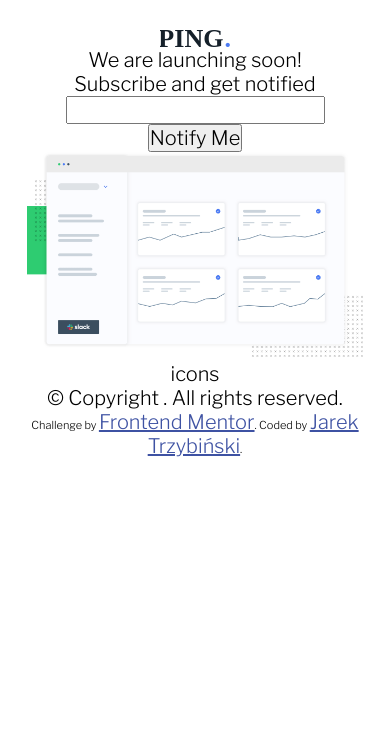
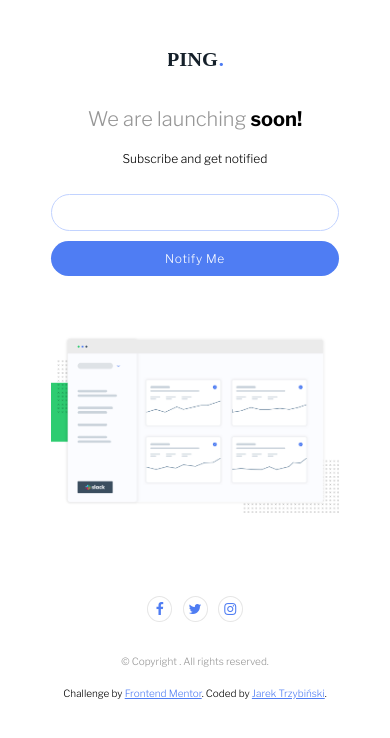
Before and after one commit to Jarek-Trzybinski/front-end-challenge-005-ping-coming-soon-page-master, a website: page index.html in a window 390 px wide. Drawn offline with nearby package versions, Linux system fonts and the light colour scheme.

Commit message:
apply mobile style to page

```diff
--- a/index.html
+++ b/index.html
@@ -1,6 +1,7 @@
 <!DOCTYPE html>
 <html lang="en">
 <head>
+  <link rel="stylesheet" href="https://cdnjs.cloudflare.com/ajax/libs/font-awesome/4.7.0/css/font-awesome.min.css">
   <meta charset="UTF-8">
   <meta name="viewport" content="width=device-width, initial-scale=1.0"> <!-- displays site properly based on user's device -->
 
@@ -9,20 +10,17 @@
 
   <title>Frontend Mentor | Ping coming soon page</title>
 
-  <!-- Feel free to remove these styles or customise in your own stylesheet 👍 -->
-  <style>
-    .attribution { font-size: 11px; text-align: center; }
-    .attribution a { color: hsl(228, 45%, 44%); }
-  </style>
-</head>
+  </head>
 <body>
   <div class="page-wrapper">
     <div class="launching-soon">
       <img class="logo" src="./images/logo.svg" alt="logo">
-      <p>We are launching soon!</p>
+      <h1><span>We are launching</span> soon!</h1>
       <p>Subscribe and get notified</p>
-      <input type="text">
-      <button>Notify Me</button>
+      <div class="notify-container">
+        <input type="text">
+        <button>Notify Me</button>
+      </div>
     </div>
     <div class="page">
       <img class="illustration-dashboard" src="./images/illustration-dashboard.png" alt="illustration dashboard">
@@ -30,8 +28,12 @@
 
 
     <footer>
-      <div>icons</div>
-      <p>&copy; Copyright . All rights reserved.</p>
+      <div class="icons">
+        <i class="fa fa-facebook" aria-hidden="true"></i>
+        <i class="fa fa-twitter" aria-hidden="true"></i>
+        <i class="fa fa-instagram" aria-hidden="true"></i>
+      </div>
+      <p class="copyright">&copy; Copyright . All rights reserved.</p>
       <p class="attribution">
         Challenge by <a href="&copy; Copyright . All rights reserved.https://www.frontendmentor.io?ref=challenge" target="_blank">Frontend Mentor</a>.
         Coded by <a href="#">Jarek Trzybiński</a>.
--- a/sass/styles.sass
+++ b/sass/styles.sass
@@ -1,5 +1,5 @@
 // fonts
-@import url(https://fonts.googleapis.com/css?family=Libre+Franklin:300,400,600,700&display=swap)
+@import url(https://fonts.googleapis.com/css?family=Libre+Franklin:300,600,700&display=swap)
 // Primary colors
 $blue: hsl(223, 87%, 63%)
 
@@ -8,10 +8,14 @@ $pale-blue: hsl(223, 100%, 88%)
 $ligt-red: hsl(354, 100%, 66%)
 
 // Neutral colors
+$light-gray: hsl(0,0, 90%)
 $gray: hsl(0, 0%, 59%)
 $very-dark-blue: hsl(209, 33%, 12%)
 
 // Breakpoints
+
+
+// Mobile first approach
 
 *
     padding: 0
@@ -21,17 +25,73 @@ $very-dark-blue: hsl(209, 33%, 12%)
     font-family: 'Libre Franklin'
     font-weight: 300
 .page-wrapper
-    padding: 7%
+    padding: 13%
     display: block
 .launching-soon
     display: flex
     flex-direction: column
     align-items: center
 img.logo
-    width: 70px
+    width: 55px
+    padding-bottom: 2rem
+.launching-soon h1
+    font-weight: 700
+    margin-bottom: 1rem
+.launching-soon h1 span
+    font-weight: 300
+    color: $gray
+.launching-soon p
+    font-size: 0.6rem
+    margin-bottom: 1.4rem
+.notify-container
+    display: flex
+    flex-direction: column
+    align-items: center
+    width: 100%
+.notify-container input
+    width: 100%
+    border: $pale-blue 1px solid
+    border-radius: 20px
+    padding: 10px 25px
+    font-size: 0.6rem
+    letter-spacing: 0.03rem
+    margin-bottom: 0.5rem
+.notify-container button
+    width: 100%
+    color: white
+    background-color: $blue
+    font-size: 0.6rem
+    letter-spacing: 0.03rem
+    font-weight: 300
+    border: 0
+    border-radius: 20px
+    padding: 10px 25px
 img.illustration-dashboard
     width: 100%
+    margin: 60px 0
 footer
     display: flex
     flex-direction: column
     align-items: center
+    text-align: center
+footer .icons
+    padding: 15px
+footer .icons i
+    border: $light-gray 0.5px solid
+    border-radius: 50%
+    width: 25px
+    font-size: 14px
+    font-weight: 300
+    padding: 5px
+    color: $blue
+    margin: 3px
+footer .copyright
+    color: $gray
+    padding: 15px
+    font-size: 0.5rem
+footer .attribution
+    font-size: 0.5rem
+    padding: 5px
+footer .attribution a
+    font-size: 0.5rem
+    color: $blue
```
Also changed, not shown: css/styles.css.
